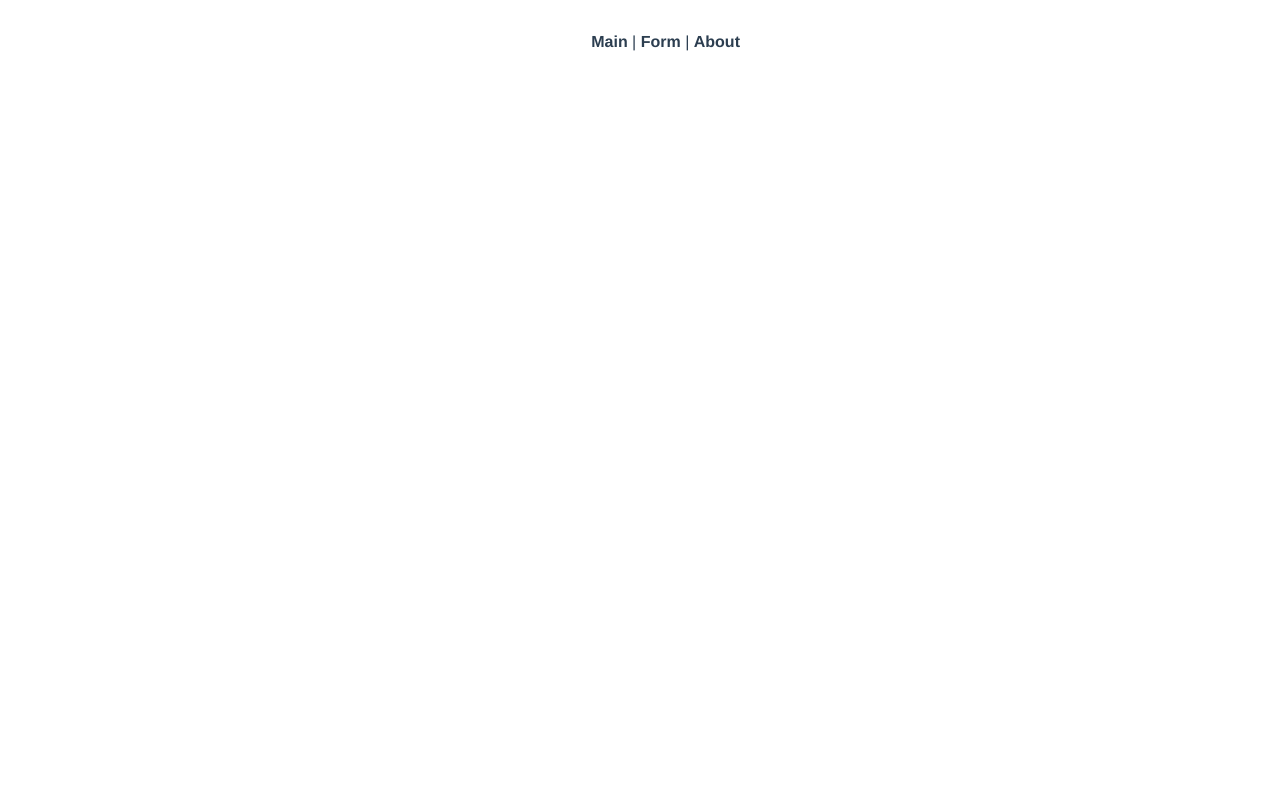
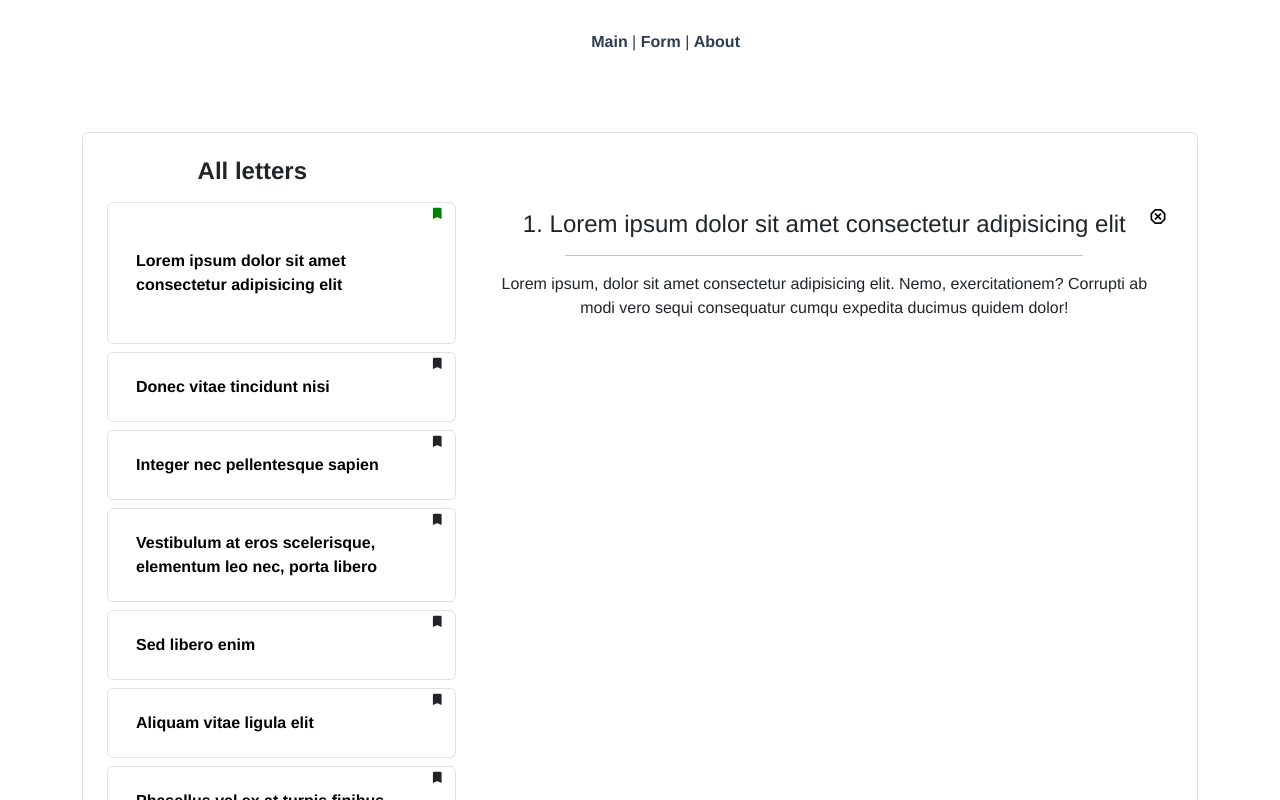
Before and after one commit to EleonoraPavlova/formGmail, a Vue app: page /mail/1 in a window 1280 px wide. Before the commit this address had no page. Shown: the top 800 px of the page. Built offline with nearby package versions, Linux system fonts and the light colour scheme.

Commit message:
dynamic route

```diff
--- a/src/assets/base.css
+++ b/src/assets/base.css
@@ -29,7 +29,7 @@ body {
 }
 
 a {
-  text-decoration: none;
+  text-decoration: none !important;
 }
 
 p {
--- a/src/router/index.js
+++ b/src/router/index.js
@@ -40,7 +40,7 @@ const routes = [
     component: DashboardView
   },
   {
-    path: '/mail',
+    path: '/mail/:mailId?',
     name: 'mail',
     component: MailView
   },
--- a/src/views/MailView.vue
+++ b/src/views/MailView.vue
@@ -18,7 +18,11 @@
 						size="sm"
 						:color="index === selectedLetterIndex ? 'success' : null"
 					/>
-					<h6 class="mb-0 p-3">{{ letter.title }}</h6>
+					<router-link
+						:to="'/mail/' + (index + 1)"
+						class="mb-0 p-3 black router-hover"
+						><strong> {{ letter.title }}</strong>
+					</router-link>
 				</div>
 				<div class="descriptions-right p-2">
 					<!-- 	v-if="this.selectedLetterIndex !== index" иконка закрыть конкретного письма, остальные в цикле не выводятся -->
@@ -28,7 +32,7 @@
 						@click="closeLetter"
 					/>
 					<div v-if="index === selectedLetterIndex">
-						<h4>{{ letter.title }}</h4>
+						<h4>{{ index + 1 }}. {{ letter.title }}</h4>
 						<hr class="width" />
 						<p>
 							{{ letter.descriptions }}
@@ -56,6 +60,7 @@ export default {
 	components: {
 		AppIcon,
 	},
+
 	data() {
 		return {
 			selectedLetterIndex: 0, //переменная, куда ложим выбранный индекс индекс, 0 по дефолту( 1 письмо первое)
@@ -120,6 +125,7 @@ export default {
 		selectLetter(index) {
 			if (this.selectedLetterIndex != index) {
 				this.selectedLetterIndex = index;
+				this.letters.find((letter) => letter.id === this.$route.params.mailId);
 			} else {
 				this.selectedLetterIndex = null;
 			}
@@ -146,4 +152,9 @@ export default {
 	margin-left: 12%;
 	margin-right: 12%;
 }
+.router-hover {
+	&:hover {
+		color: black;
+	}
+}
 </style>
```
